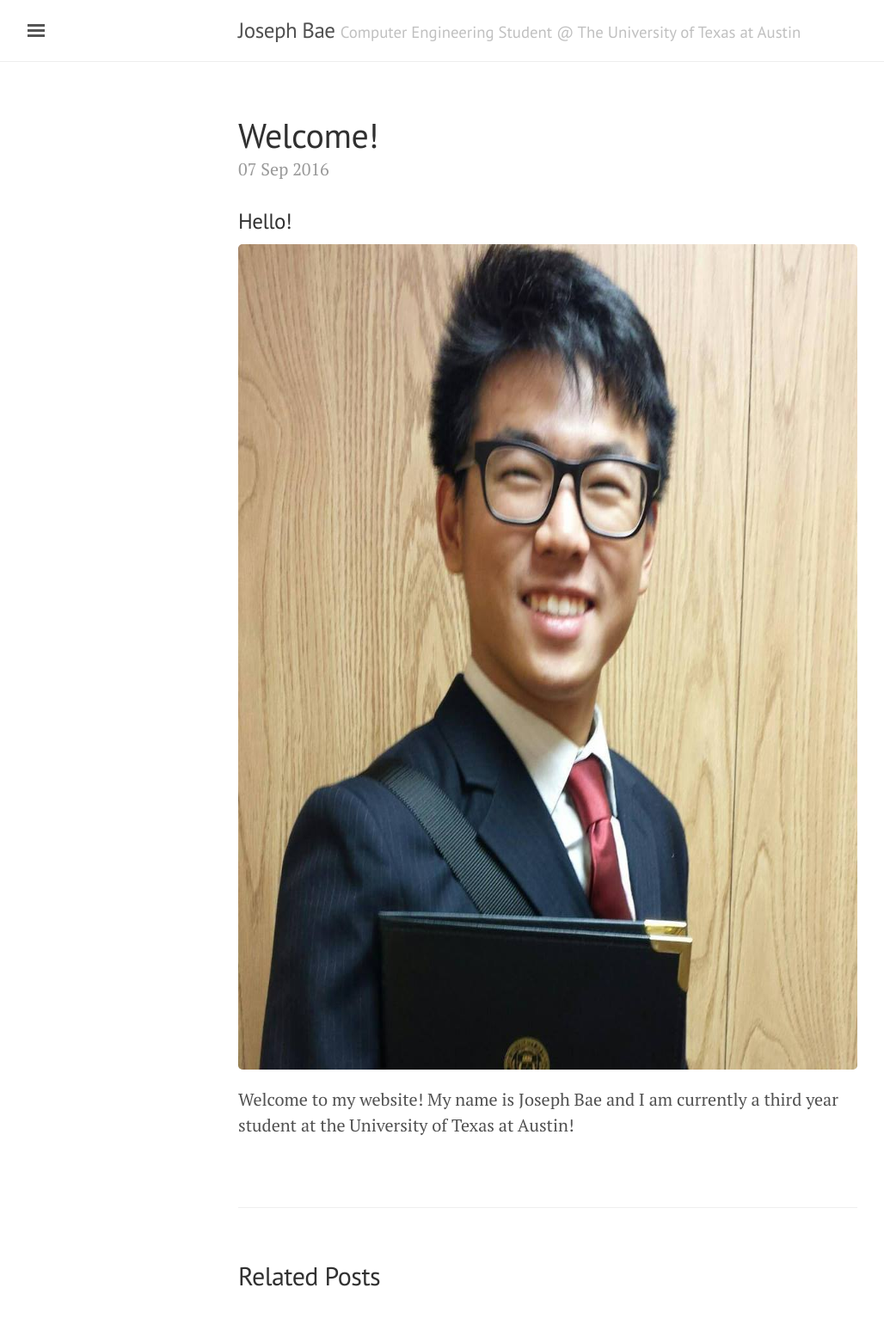
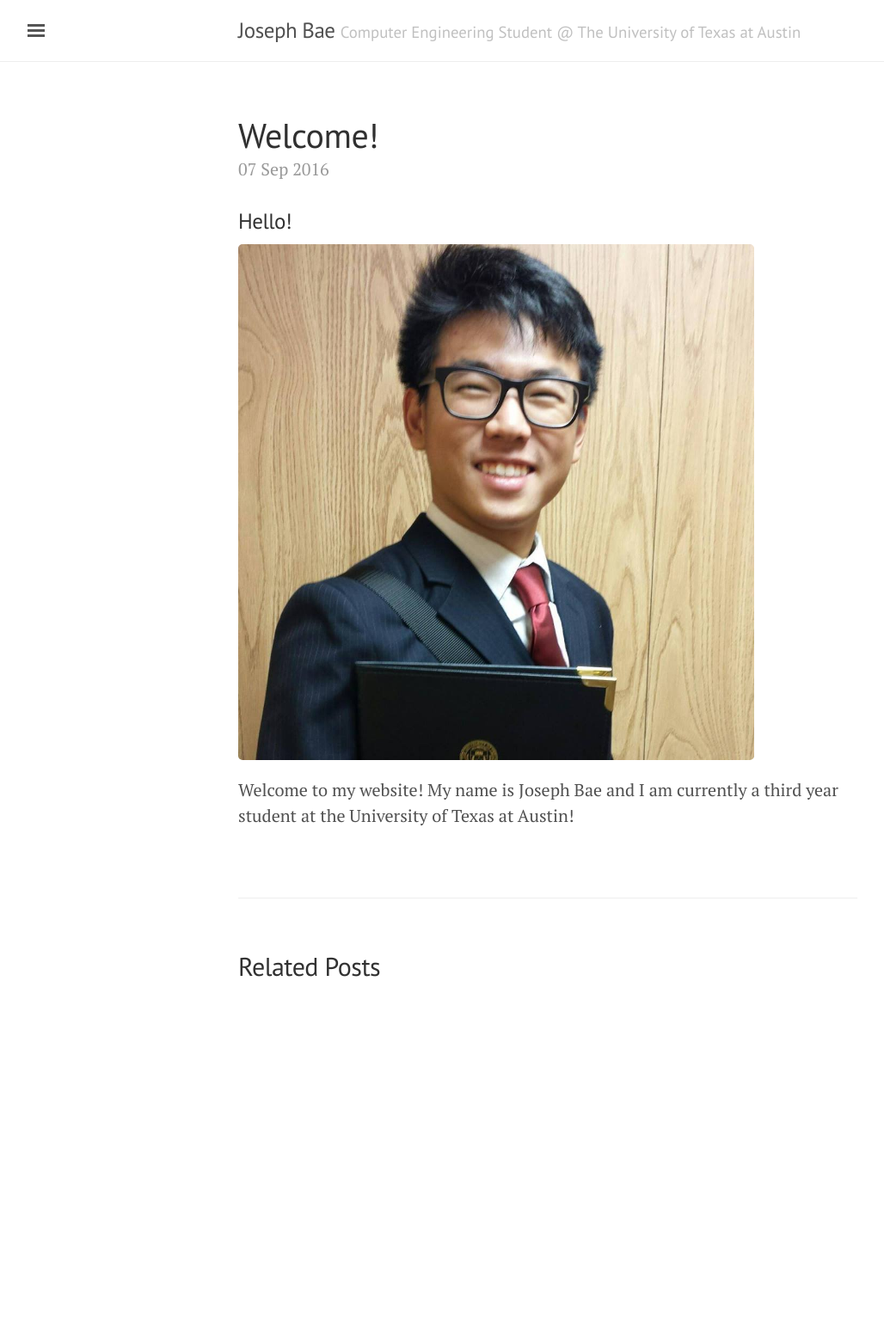
Before and after one commit to josephbae96/josephbae96.github.io, a Jekyll site: the page built from _posts/2016-09-07-Welcome.md, in a window 1280 px wide. Shown: the whole page at 86% size, without its empty margins (3-1031 px from the left). Built offline with Jekyll 4.4.1, drawn with Linux system fonts in a browser that asks for light colours; after the commit the page ends 1202 px from its top, so only the background shows below that.

Commit message:
Picture adjustment

```diff
--- a/_posts/2016-09-07-Welcome.md
+++ b/_posts/2016-09-07-Welcome.md
@@ -6,7 +6,7 @@ title: Welcome!
 
 ### Hello!
 
-<img src="../Files/Professional%20Headshot.jpg" alt="Joseph Bae" style="width:960px;height:960px;">
+<img src="../Files/Professional%20Headshot.jpg" alt="Joseph Bae" style="width:600px;height:600px;">
 
 
 
```
